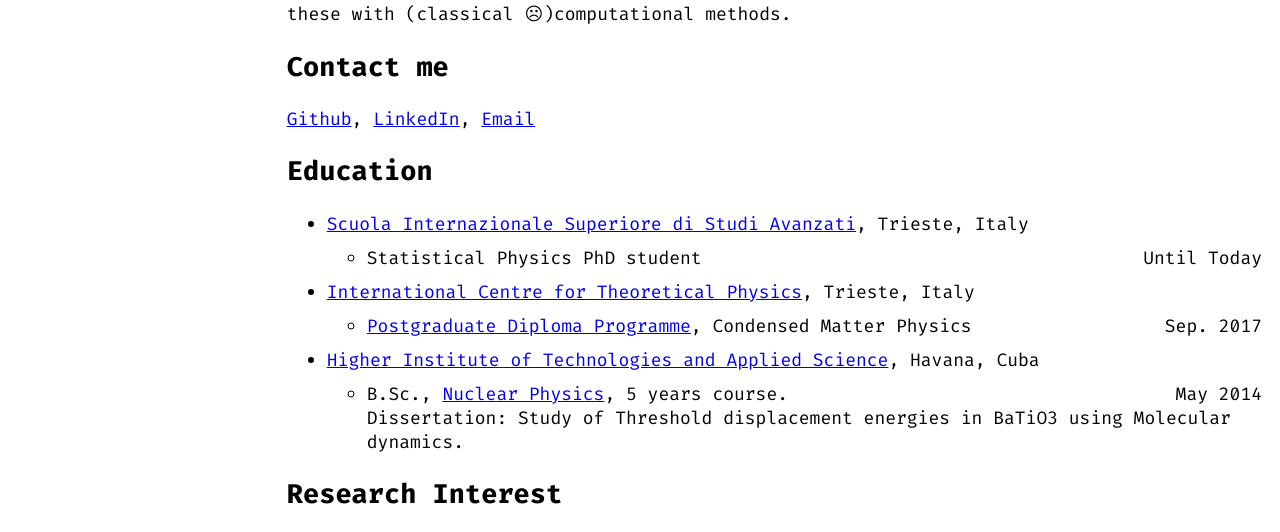
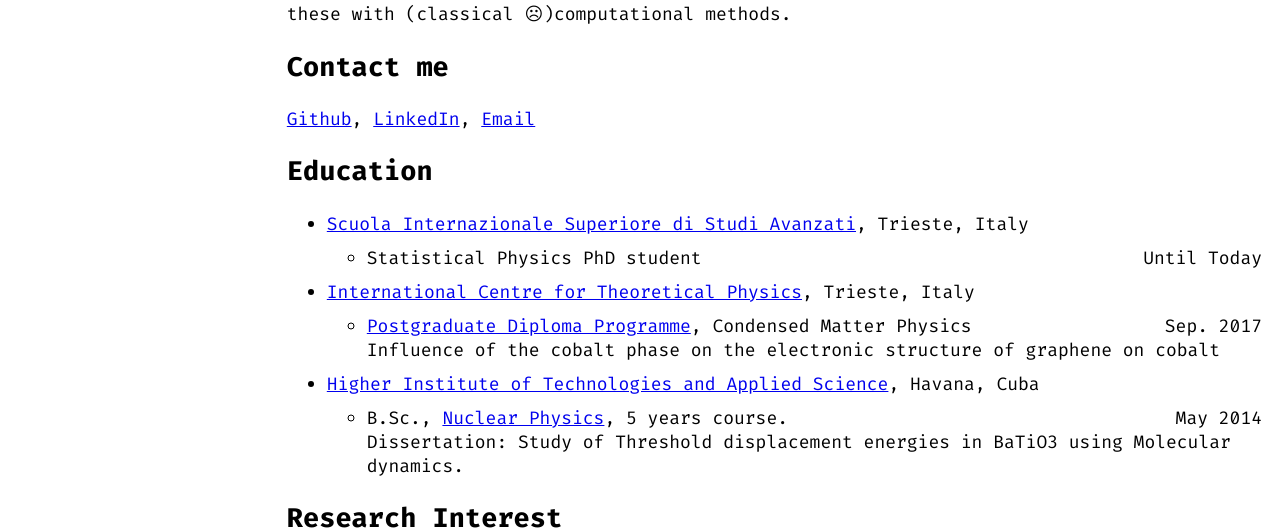
Before and after one commit to EddyTheCo/eddytheco.github.io, a plain HTML site: page index.html in a window 1280 px wide. Shown: the part 184-716 px from the top of the page. Drawn offline with Linux system fonts and the light colour scheme.

Commit message:
added my CV

```diff
--- a/index.html
+++ b/index.html
@@ -102,7 +102,8 @@
 		<li>
                         <a href="https://www.ictp.it/" target="_blank">International Centre for Theoretical Physics</a>, Trieste, Italy
                     <ul>
-			    <li> <span class="l"><a href="http://diploma.ictp.it/" target="_blank">Postgraduate Diploma Programme</a>, Condensed Matter Physics</span> <span class="r">Sep. 2017</span></li>
+			    <li> <span class="l"><a href="http://diploma.ictp.it/" target="_blank">Postgraduate Diploma Programme</a>, Condensed Matter Physics</span> <span class="r">Sep. 2017</span><br>Influence of the cobalt phase on the electronic structure of graphene
+on cobalt</li>
                     </ul>
                 </li>
 		<li>
@@ -184,6 +185,7 @@
 			</ul>
 		</section>
         <footer>
+		<p>You can download my CV <a href="CV/Eduardo_Gonzalez_CV.pdf">here</a></p>
             <p>&copy; 2020 - Eduardo Gonzalez Lazo</p>
         </footer>
     </main>
```
Also changed, not shown: 2 other files.
